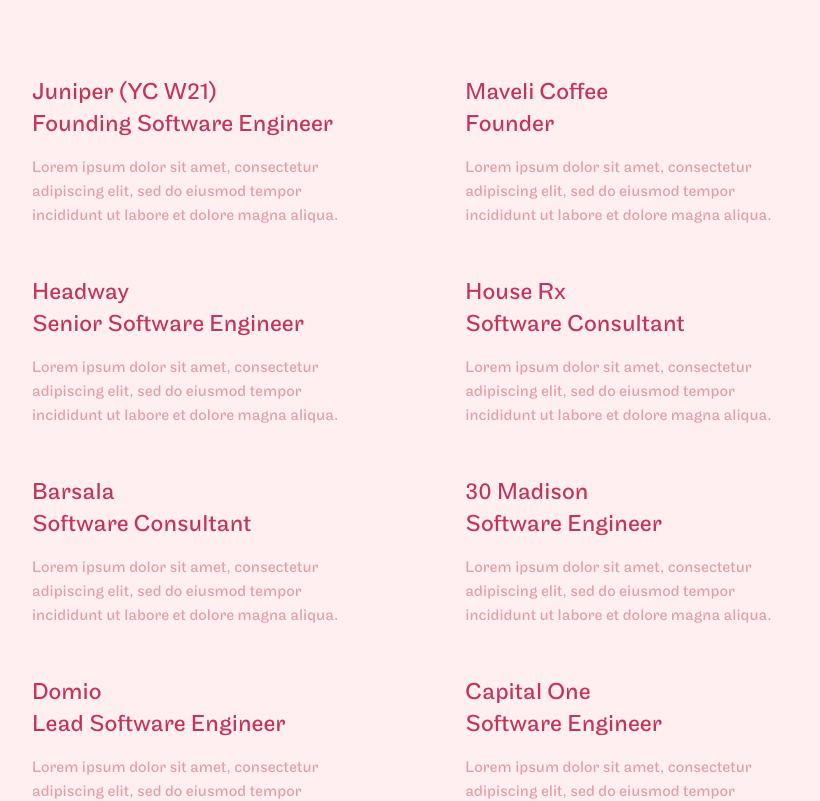
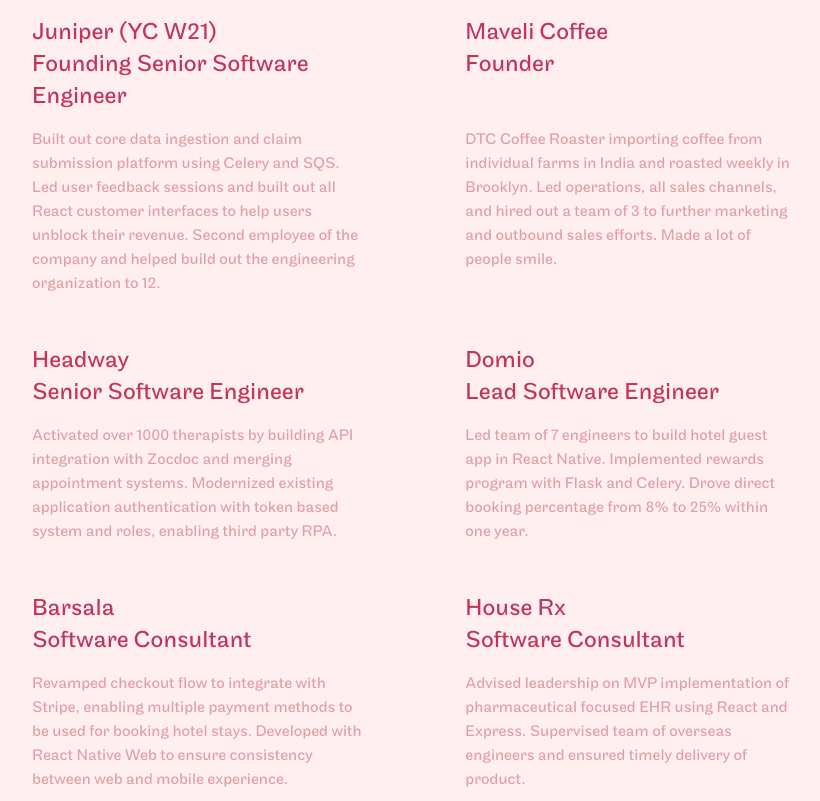
Before and after one commit to AlexKoppara/personal-website, a Next.js app: page / in a window 1280 px wide. Shown: the part 980-1781 px from the top of the page, without its empty margins (96-916 px from the left). Built offline with nearby package versions, Linux system fonts and the light colour scheme.

Commit message:
update copy

```diff
--- a/src/app/page.tsx
+++ b/src/app/page.tsx
@@ -4,6 +4,54 @@
 import purpleBorderWeb from '../../public/backgrounds/purple/web/top.svg'
 import purpleBorderMobile from '../../public/backgrounds/purple/mobile/top.svg'
 
+interface WorkExperienceType {
+  companyName: string;
+  jobTitle: string;
+  description: string;
+}
+
+const workExperience: { [companyName: string]: WorkExperienceType } = {
+  'juniper': {
+    companyName: 'Juniper',
+    jobTitle: 'Founding Senior Software Engineer',
+    description: 'Built out core data ingestion and claim submission platform using Celery and SQS. Led user feedback sessions and built out all React customer interfaces to help users unblock their revenue. Second employee of the company and helped build out the engineering organization to 12.'
+  },
+  'maveli': {
+    companyName: 'Maveli Coffee',
+    jobTitle: 'Founder',
+    description: 'DTC Coffee Roaster importing coffee from individual farms in India and roasted weekly in Brooklyn. Led operations, all sales channels, and hired out a team of 3 to further marketing and outbound sales efforts. Made a lot of people smile.'
+  },
+  'headway': {
+    companyName: 'Headway',
+    jobTitle: 'Senior Software Engineer',
+    description: 'Activated over 1000 therapists by building API integration with Zocdoc and merging appointment systems. Modernized existing application authentication with token based system and roles, enabling third party RPA.'
+  },
+  'domio': {
+    companyName: 'Domio',
+    jobTitle: 'Lead Software Engineer',
+    description: 'Led team of 7 engineers to build hotel guest app in React Native. Implemented rewards program with Flask and Celery. Drove direct booking percentage from 8% to 25% within one year.'
+  },
+  'houseRX': {
+    companyName: 'House Rx',
+    jobTitle: 'Software Consultant',
+    description: 'Advised leadership on MVP implementation of pharmaceutical focused EHR using React and Express. Supervised team of overseas engineers and ensured timely delivery of product.'
+  },
+  'barsala': {
+    companyName: 'Barsala',
+    jobTitle: 'Software Consultant',
+    description: 'Revamped checkout flow to integrate with Stripe, enabling multiple payment methods to be used for booking hotel stays. Developed with React Native Web to ensure consistency between web and mobile experience.'
+  },
+  '30Madison': {
+    companyName: '30 Madison',
+    jobTitle: 'Software Engineer',
+    description: 'Built Picnic direct to consumer allergy product using React (NextJS) and Apollo GraphQL. Implemented A/B testing using Google Optimize integrated with Google Analytics.'
+  },
+  'capitalOne': {
+    companyName: 'Capital One',
+    jobTitle: 'Software Engineer',
+    description: 'Developed Golang microservices to store credit decisions in PostgreSQL database. Implemented internal facing Zillow - like application using Angular for commercial real estate leads.'
+  }
+}
 
 export default function Home() {
   return (
@@ -16,7 +64,7 @@
             <a href="https://www.linkedin.com/in/alex-koppara/" rel="noopener noreferrer" target="_blank">LINKEDIN</a>
           </div>
           <h1 className='text-darkPink text-4xl md:text-6xl col-span-full md:col-span-8 row-start-2 row-end-3 mt-40 md:mt-60'>
-            <span className='text-maroon'>alex koppara</span> is a founding software engineer at <span className='text-maroon underline'>juniper (yc w21)</span> and freelance consultant for early-stage startups.
+            <span className='text-maroon'>alex koppara</span> is a software engineer and freelance consultant for high growth and innovative startups.
           </h1>
           <div className='col-span-full row-start-3 row-end-3 mt-28 md:mt-60 mb-9 md:mb-14'>
             <p className='font-bold text-maroon'>SELECTED WORK</p>
@@ -25,86 +73,86 @@
           {/* desktop view */}
           <div className='hidden md:block row-start-4 row-end-4 col-start-1 col-end-5'>
             <p className='text-2xl text-maroon'>Juniper (YC W21)</p>
-            <p className='text-2xl text-maroon'>Founding Software Engineer</p>
+            <p className='text-2xl text-maroon'>Founding Senior Software Engineer</p>
           </div>
           <div className='hidden md:block row-start-4 row-end-4 col-start-6 col-end-10'>
             <p className='text-2xl text-maroon'>Maveli Coffee</p>
             <p className='text-2xl text-maroon'>Founder</p>
           </div>
-          <p className='hidden md:block text-darkPink row-start-5 row-end-5 col-start-1 col-end-5 mb-8'>Lorem ipsum dolor sit amet, consectetur adipiscing elit, sed do eiusmod tempor incididunt ut labore et dolore magna aliqua.</p>
-          <p className='hidden md:block text-darkPink row-start-5 row-end-5 col-start-6 col-end-10 mb-8'>Lorem ipsum dolor sit amet, consectetur adipiscing elit, sed do eiusmod tempor incididunt ut labore et dolore magna aliqua.</p>
+          <p className='hidden md:block text-darkPink row-start-5 row-end-5 col-start-1 col-end-5 mb-8'>{workExperience["juniper"]['description']}</p>
+          <p className='hidden md:block text-darkPink row-start-5 row-end-5 col-start-6 col-end-10 mb-8'>{workExperience["maveli"]['description']}</p>
           <div className='hidden md:block row-start-6 row-end-6 col-start-1 col-end-5'>
             <p className='text-2xl text-maroon'>Headway</p>
             <p className='text-2xl text-maroon'>Senior Software Engineer</p>
           </div>
           <div className='hidden md:block row-start-6 row-end-6 col-start-6 col-end-10'>
-            <p className='text-2xl text-maroon'>House Rx</p>
-            <p className='text-2xl text-maroon'>Software Consultant</p>
+            <p className='text-2xl text-maroon'>Domio</p>
+            <p className='text-2xl text-maroon'>Lead Software Engineer</p>
           </div>
-          <p className='hidden md:block text-darkPink row-start-7 row-end-7 col-start-1 col-end-5 mb-8'>Lorem ipsum dolor sit amet, consectetur adipiscing elit, sed do eiusmod tempor incididunt ut labore et dolore magna aliqua.</p>
-          <p className='hidden md:block text-darkPink row-start-7 row-end-7 col-start-6 col-end-10 mb-8'>Lorem ipsum dolor sit amet, consectetur adipiscing elit, sed do eiusmod tempor incididunt ut labore et dolore magna aliqua.</p>
+          <p className='hidden md:block text-darkPink row-start-7 row-end-7 col-start-1 col-end-5 mb-8'>{workExperience["headway"]['description']}</p>
+          <p className='hidden md:block text-darkPink row-start-7 row-end-7 col-start-6 col-end-10 mb-8'>{workExperience["domio"]['description']}</p>
           <div className='hidden md:block row-start-8 row-end-8 col-start-1 col-end-5'>
             <p className='text-2xl text-maroon'>Barsala</p>
             <p className='text-2xl text-maroon'>Software Consultant</p>
           </div>
           <div className='hidden md:block row-start-8 row-end-8 col-start-6 col-end-10'>
+            <p className='text-2xl text-maroon'>House Rx</p>
+            <p className='text-2xl text-maroon'>Software Consultant</p>
+          </div>
+          <p className='hidden md:block text-darkPink row-start-9 row-end-9 col-start-1 col-end-5 mb-8'>{workExperience["barsala"]['description']}</p>
+          <p className='hidden md:block text-darkPink row-start-9 row-end-9 col-start-6 col-end-10 mb-8'>{workExperience["houseRX"]['description']}</p>
+          <div className='hidden md:block row-start-10 row-end-10 col-start-1 col-end-5'>
             <p className='text-2xl text-maroon'>30 Madison</p>
             <p className='text-2xl text-maroon'>Software Engineer</p>
-          </div>
-          <p className='hidden md:block text-darkPink row-start-9 row-end-9 col-start-1 col-end-5 mb-8'>Lorem ipsum dolor sit amet, consectetur adipiscing elit, sed do eiusmod tempor incididunt ut labore et dolore magna aliqua.</p>
-          <p className='hidden md:block text-darkPink row-start-9 row-end-9 col-start-6 col-end-10 mb-8'>Lorem ipsum dolor sit amet, consectetur adipiscing elit, sed do eiusmod tempor incididunt ut labore et dolore magna aliqua.</p>
-          <div className='hidden md:block row-start-10 row-end-10 col-start-1 col-end-5'>
-            <p className='text-2xl text-maroon'>Domio</p>
-            <p className='text-2xl text-maroon'>Lead Software Engineer</p>
           </div>
           <div className='hidden md:block row-start-10 row-end-10 col-start-6 col-end-10'>
             <p className='text-2xl text-maroon'>Capital One</p>
             <p className='text-2xl text-maroon'>Software Engineer</p>
           </div>
-          <p className='hidden md:block text-darkPink row-start-11 row-end-11 col-start-1 col-end-5 mb-24'>Lorem ipsum dolor sit amet, consectetur adipiscing elit, sed do eiusmod tempor incididunt ut labore et dolore magna aliqua.</p>
-          <p className='hidden md:block text-darkPink row-start-11 row-end-11 col-start-6 col-end-10 mb-24'>Lorem ipsum dolor sit amet, consectetur adipiscing elit, sed do eiusmod tempor incididunt ut labore et dolore magna aliqua.</p>
+          <p className='hidden md:block text-darkPink row-start-11 row-end-11 col-start-1 col-end-5 mb-24'>{workExperience["30Madison"]['description']}</p>
+          <p className='hidden md:block text-darkPink row-start-11 row-end-11 col-start-6 col-end-10 mb-24'>{workExperience["capitalOne"]['description']}</p>
           {/* end desktop view */}
 
           {/* mobile view */}
           <div className='block md:hidden row-start-4 row-end-4 col-span-full mb-6'>
             <p className='text-2xl text-maroon'>Juniper (YC W21)</p>
-            <p className='text-2xl text-maroon'>Founding Software Engineer</p>
-            <p className='text-darkPink'>Lorem ipsum dolor sit amet, consectetur adipiscing elit, sed do eiusmod tempor incididunt ut labore et dolore magna aliqua.</p>
+            <p className='text-2xl text-maroon'>Founding Senior Software Engineer</p>
+            <p className='text-darkPink mt-3'>{workExperience["juniper"]['description']}</p>
           </div>
           <div className='block md:hidden row-start-5 row-end-5 col-span-full mb-6'>
             <p className='text-2xl text-maroon'>Maveli Coffee</p>
             <p className='text-2xl text-maroon'>Founder</p>
-            <p className='text-darkPink'>Lorem ipsum dolor sit amet, consectetur adipiscing elit, sed do eiusmod tempor incididunt ut labore et dolore magna aliqua.</p>
+            <p className='text-darkPink mt-3'>{workExperience["maveli"]['description']}</p>
           </div>
           <div className='block md:hidden row-start-6 row-end-6 col-span-full mb-6'>
             <p className='text-2xl text-maroon'>Headway</p>
             <p className='text-2xl text-maroon'>Senior Software Engineer</p>
-            <p className='text-darkPink'>Lorem ipsum dolor sit amet, consectetur adipiscing elit, sed do eiusmod tempor incididunt ut labore et dolore magna aliqua.</p>
+            <p className='text-darkPink mt-3'>{workExperience["headway"]['description']}</p>
           </div>
           <div className='block md:hidden row-start-7 row-end-7 col-span-full mb-6'>
-            <p className='text-2xl text-maroon'>House Rx</p>
-            <p className='text-2xl text-maroon'>Software Consultant</p>
-            <p className='text-darkPink'>Lorem ipsum dolor sit amet, consectetur adipiscing elit, sed do eiusmod tempor incididunt ut labore et dolore magna aliqua.</p>
+            <p className='text-2xl text-maroon'>Domio</p>
+            <p className='text-2xl text-maroon'>Lead Software Engineer</p>
+            <p className='text-darkPink mt-3'>{workExperience["domio"]['description']}</p>
           </div>
           <div className='block md:hidden row-start-8 row-end-8 col-span-full mb-6'>
             <p className='text-2xl text-maroon'>Barsala</p>
             <p className='text-2xl text-maroon'>Software Consultant</p>
-            <p className='text-darkPink'>Lorem ipsum dolor sit amet, consectetur adipiscing elit, sed do eiusmod tempor incididunt ut labore et dolore magna aliqua.</p>
+            <p className='text-darkPink mt-3'>{workExperience["barsala"]['description']}</p>
           </div>
           <div className='block md:hidden row-start-9 row-end-9 col-span-full mb-6'>
+            <p className='text-2xl text-maroon'>House Rx</p>
+            <p className='text-2xl text-maroon'>Software Consultant</p>
+            <p className='text-darkPink mt-3'>{workExperience["houseRX"]['description']}</p>
+          </div>
+          <div className='block md:hidden row-start-10 row-end-10 col-span-full mb-6'>
             <p className='text-2xl text-maroon'>30 Madison</p>
             <p className='text-2xl text-maroon'>Software Engineer</p>
-            <p className='text-darkPink'>Lorem ipsum dolor sit amet, consectetur adipiscing elit, sed do eiusmod tempor incididunt ut labore et dolore magna aliqua.</p>
-          </div>
-          <div className='block md:hidden row-start-10 row-end-10 col-span-full mb-6'>
-            <p className='text-2xl text-maroon'>Domio</p>
-            <p className='text-2xl text-maroon'>Lead Software Engineer</p>
-            <p className='text-darkPink'>Lorem ipsum dolor sit amet, consectetur adipiscing elit, sed do eiusmod tempor incididunt ut labore et dolore magna aliqua.</p>
+            <p className='text-darkPink mt-3'>{workExperience["30Madison"]['description']}</p>
           </div>
           <div className='block md:hidden row-start-11 row-end-11 col-span-full mb-14'>
             <p className='text-2xl text-maroon'>Capital One</p>
             <p className='text-2xl text-maroon'>Software Engineer</p>
-            <p className='text-darkPink'>Lorem ipsum dolor sit amet, consectetur adipiscing elit, sed do eiusmod tempor incididunt ut labore et dolore magna aliqua.</p>
+            <p className='text-darkPink mt-3'>{workExperience["capitalOne"]['description']}</p>
           </div>
           {/* end mobile view */}
         </div>
@@ -164,7 +212,11 @@
       <div className="bg-darkPurple w-full h-full">
         <div className='grid grid-cols-12 grid-rows-2 gap-4 mx-6 md:mx-32 mt-2 mb-16'>
           <h1 className='text-lightPurple text-4xl md:text-6xl row-span-1 col-span-full'>wanna collaborate?</h1>
-          <h1 className='text-lavender underline text-4xl md:text-6xl row-span-2 col-span-full'>say hi!</h1>
+          <h1 className='text-lavender underline text-4xl md:text-6xl row-span-2 col-span-full'><a href="mailto:alexkoppara@gmail.com" rel="noopener noreferrer" target="_blank">say hi!</a></h1>
+          <div className='mt-8 col-span-full col-start-1 col-end-12 md:col-start-1 md:col-end-5 flex justify-between text-base text-lavender font-bold'>
+            <a href="https://github.com/AlexKoppara/" rel="noopener noreferrer" target="_blank">GITHUB</a>
+            <a href="https://www.linkedin.com/in/alex-koppara/" rel="noopener noreferrer" target="_blank">LINKEDIN</a>
+          </div>
         </div>
       </div>
     </main>
```
Also changed, not shown: src/app/globals.css (+6 -2 lines), public/cursor_click.svg (added), public/cursor_hover.svg (added).
